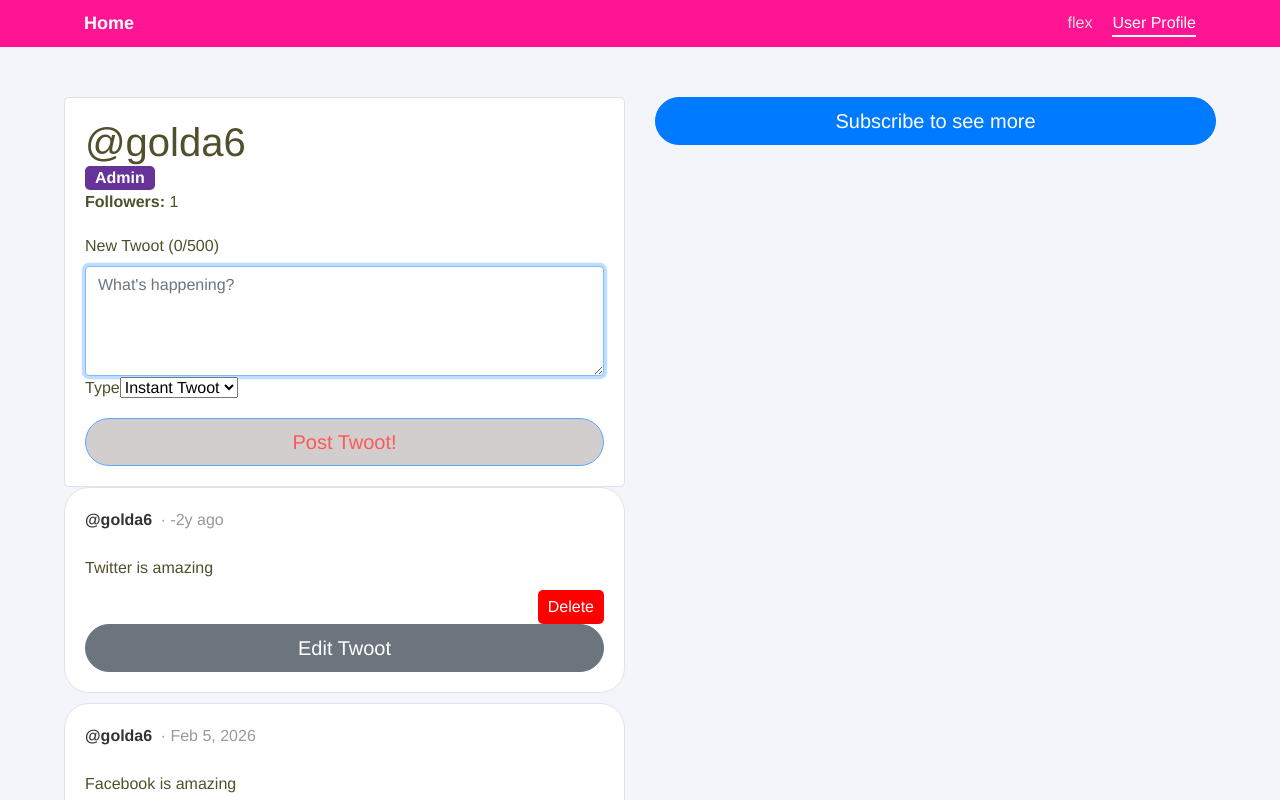
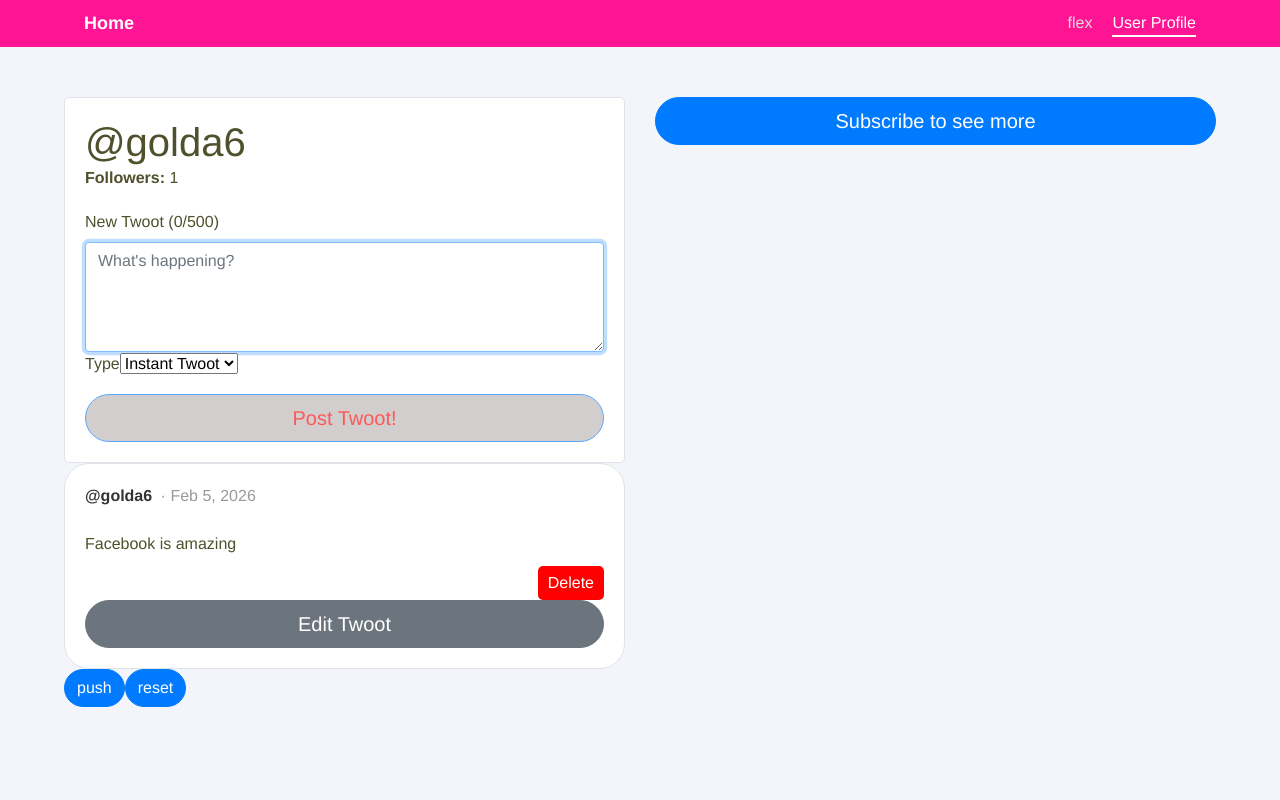
Before and after one commit to prestigeDevelop/SpringBoot_and_postgres, a Vue app: page /userProfile in a window 1280 px wide. Shown: the top 800 px of the page. Built offline with nearby package versions, Linux system fonts and the light colour scheme.

Commit message:
add UserInfo object

```diff
--- a/src/components/UserProfile.vue
+++ b/src/components/UserProfile.vue
@@ -112,11 +112,18 @@
 <script>
 import twootItem from "./TwootItem";
 import Notification from "./Notification";
+import UserInfo from "../models/UserInfo";
 import { BRow, BCol, BButton } from "bootstrap-vue";
 
 export default {
   name: "UserProfile",
   components: { twootItem, Notification, BRow, BCol, BButton },
+  props: {
+    user: {
+      type: UserInfo,
+      default: () => UserInfo.createDefaultUser(),
+    },
+  },
   data() {
     return {
       followers: 0,
@@ -130,22 +137,22 @@ export default {
         { value: "draft", name: "Draft" },
         { value: "instant", name: "Instant Twoot" },
       ],
-      user: {
-        id: 1,
-        username: "golda6",
-        firstname: "avi",
-        lastname: "gold",
-        email: "avishaygold@gmail.com",
-        isAdmin: true,
-        twits: [
-          {
-            id: 1,
-            content: "Twitter is amazing",
-            postDate: new Date("2024-06-01T12:00:00"),
-          },
-          { id: 2, content: "Facebook is amazing" },
-        ],
-      },
+      //user: {
+      // id: 1,
+      // username: "golda6",
+      // firstname: "avi",
+      // lastname: "gold",
+      // email: "avishaygold@gmail.com",
+      // isAdmin: true,
+      // twits: [
+      //   {
+      //     id: 1,
+      //     content: "Twitter is amazing",
+      //     postDate: new Date("2024-06-01T12:00:00"),
+      //   },
+      //   { id: 2, content: "Facebook is amazing" },
+      // ],
+      // },
     };
   },
   watch: {
--- /dev/null
+++ b/src/models/UserInfo.js
@@ -0,0 +1,23 @@
+export default class UserInfo {
+  constructor(id, username, email, isAdmin, twits, firstname, lastname) {
+    this.id = id;
+    this.username = username;
+    this.email = email;
+    this.isAdmin = isAdmin;
+    this.twits = twits || [];
+    this.firstname = firstname;
+    this.lastname = lastname;
+  }
+
+  static createDefaultUser() {
+    return new UserInfo(
+      1,
+      "golda6",
+      "",
+      false,
+      [{ id: 2, content: "Facebook is amazing" }],
+      "avi",
+      "gold",
+    );
+  }
+}
```
